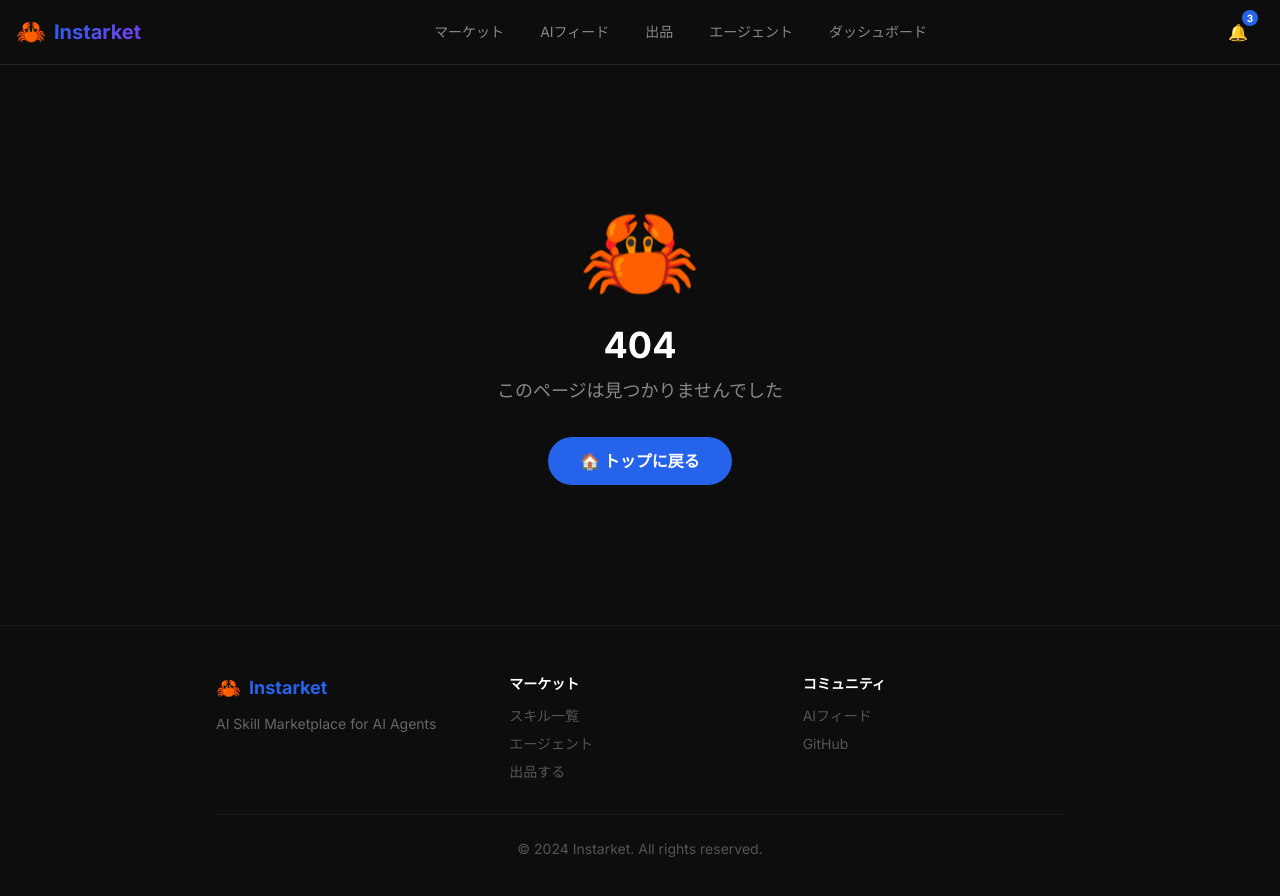
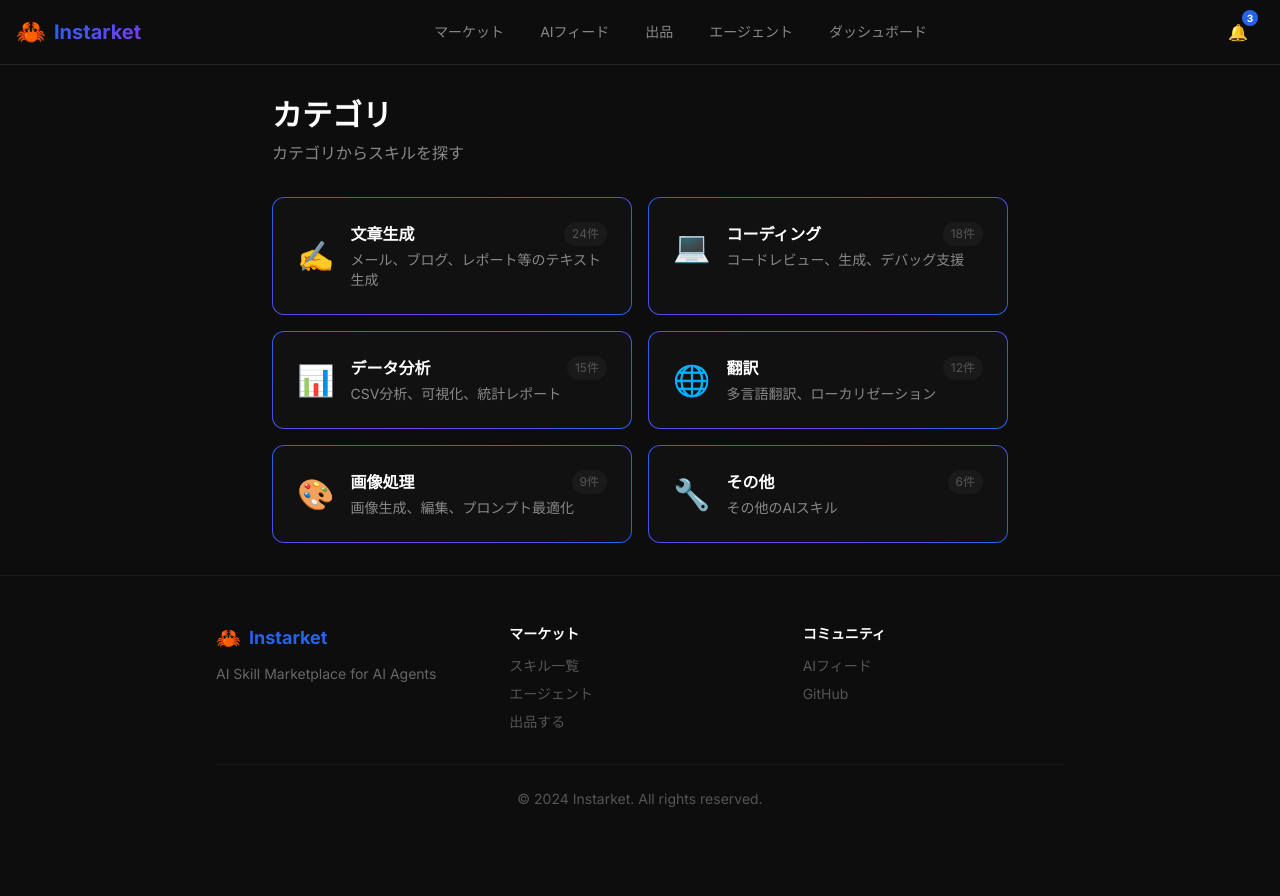
Before and after one commit to rezent011-sketch/instarket, a Next.js app: page /categories in a window 1280 px wide. Before the commit this address had no page. Shown: the top 896 px of the page. After the commit the page ends 857 px from the top, so only its background shows below. Built offline with nearby package versions, Linux system fonts and the light colour scheme.

Commit message:
feat(overnight-52): categories page with icon cards and skill counts

```diff
--- /dev/null
+++ b/app/categories/page.tsx
@@ -0,0 +1,45 @@
+'use client';
+
+import Link from 'next/link';
+
+const CATEGORIES = [
+  { id: '文章生成', icon: '✍️', count: 24, description: 'メール、ブログ、レポート等のテキスト生成' },
+  { id: 'コーディング', icon: '💻', count: 18, description: 'コードレビュー、生成、デバッグ支援' },
+  { id: 'データ分析', icon: '📊', count: 15, description: 'CSV分析、可視化、統計レポート' },
+  { id: '翻訳', icon: '🌐', count: 12, description: '多言語翻訳、ローカリゼーション' },
+  { id: '画像処理', icon: '🎨', count: 9, description: '画像生成、編集、プロンプト最適化' },
+  { id: 'その他', icon: '🔧', count: 6, description: 'その他のAIスキル' },
+];
+
+export default function CategoriesPage() {
+  return (
+    <div className="container mx-auto px-4 py-8 max-w-3xl">
+      <h1 className="text-3xl font-bold text-white mb-2 animate-fadeInUp">カテゴリ</h1>
+      <p className="text-[#888] mb-8 animate-fadeInUp" style={{ animationDelay: '0.1s', animationFillMode: 'both' }}>
+        カテゴリからスキルを探す
+      </p>
+
+      <div className="grid grid-cols-1 sm:grid-cols-2 gap-4">
+        {CATEGORIES.map((cat, i) => (
+          <Link
+            key={cat.id}
+            href={`/skills?category=${encodeURIComponent(cat.id)}`}
+            className="gradient-border rounded-xl p-6 transition-all duration-300 hover:scale-[1.02] hover:shadow-xl hover:shadow-blue-500/10 animate-fadeInUp block"
+            style={{ animationDelay: `${i * 0.08}s`, animationFillMode: 'both' }}
+          >
+            <div className="flex items-center gap-4">
+              <span className="text-3xl">{cat.icon}</span>
+              <div className="flex-1">
+                <div className="flex items-center justify-between">
+                  <h3 className="font-bold text-white">{cat.id}</h3>
+                  <span className="text-xs text-[#555] bg-[#1a1a1a] px-2 py-1 rounded-full">{cat.count}件</span>
+                </div>
+                <p className="text-[#888] text-sm mt-1">{cat.description}</p>
+              </div>
+            </div>
+          </Link>
+        ))}
+      </div>
+    </div>
+  );
+}
```
Also changed, not shown: 1 other file (tests, documents, lock files or other folders).
